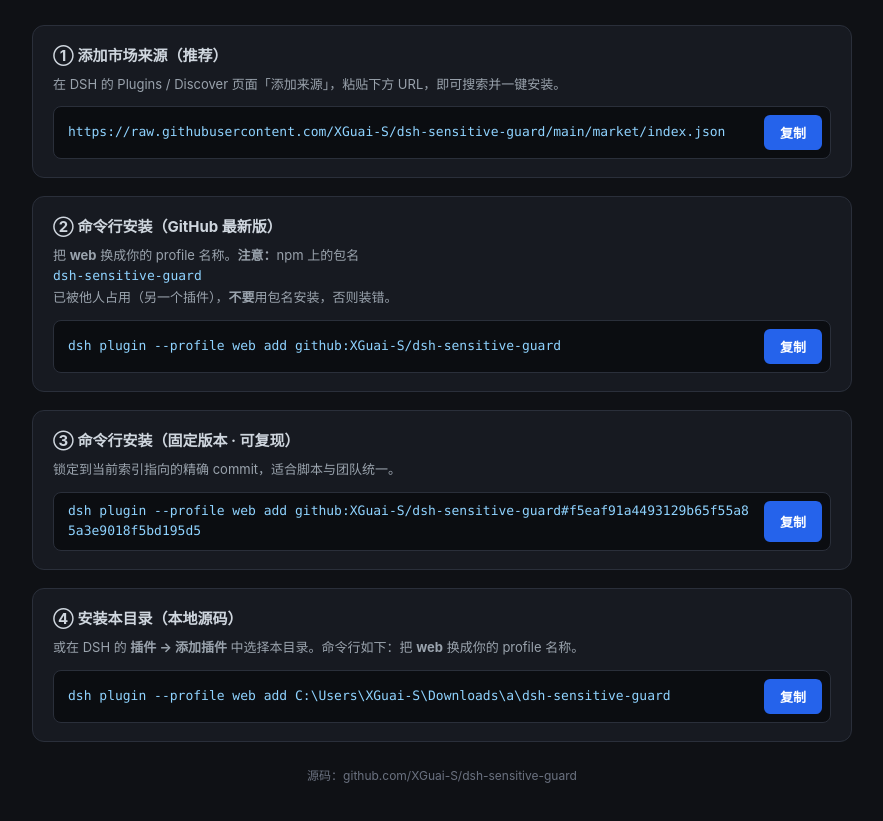
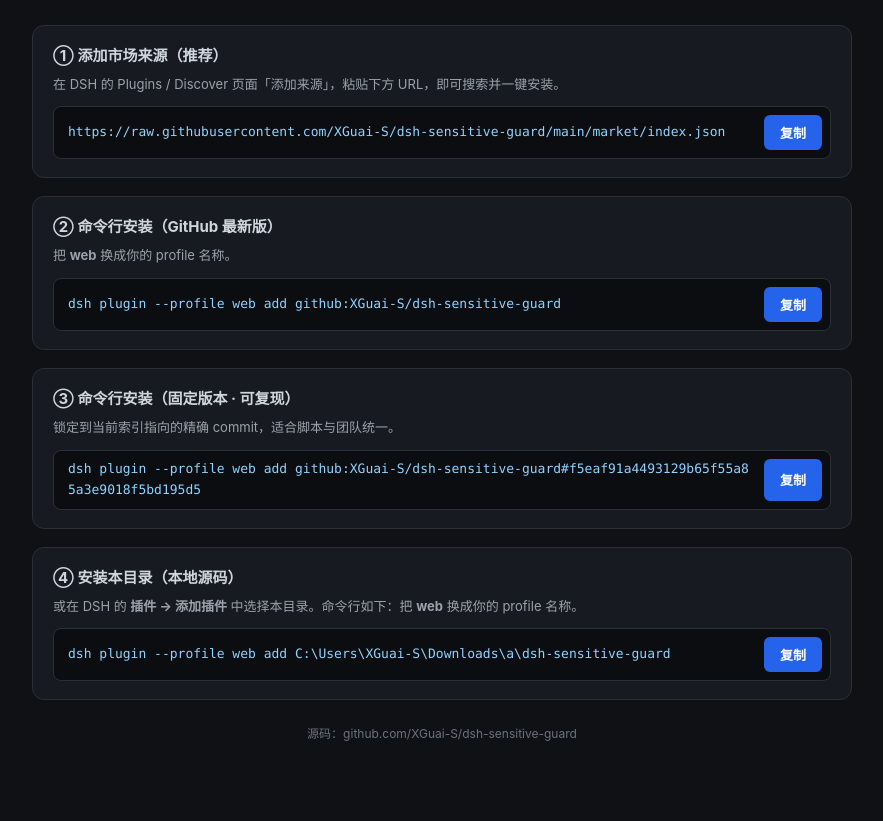
Before and after one commit to XGuai-S/dsh-sensitive-guard, a website: page market/install.html in a window 1280 px wide. Shown: the part 97-918 px from the top of the page, without its empty margins (198-1081 px from the left). After the commit the page ends 885 px from the top, so only its background shows below. Drawn offline with Linux system fonts and the light colour scheme.

Commit message:
docs: remove extra warnings from install page and README

```diff
--- a/market/install.html
+++ b/market/install.html
@@ -60,7 +60,7 @@
 
   <div class="card">
     <h2>② 命令行安装（GitHub 最新版）</h2>
-    <p>把 <b>web</b> 换成你的 profile 名称。<b>注意：</b>npm 上的包名 <code>dsh-sensitive-guard</code> 已被他人占用（另一个插件），<b>不要</b>用包名安装，否则装错。</p>
+    <p>把 <b>web</b> 换成你的 profile 名称。</p>
     <div class="cmdbox">
       <code id="c2">dsh plugin --profile web add github:XGuai-S/dsh-sensitive-guard</code>
       <button data-target="c2">复制</button>
```
Also changed, not shown: README.md.
